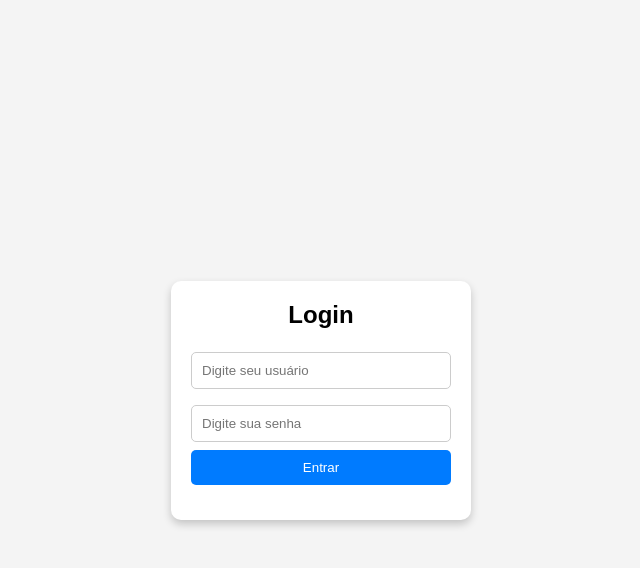
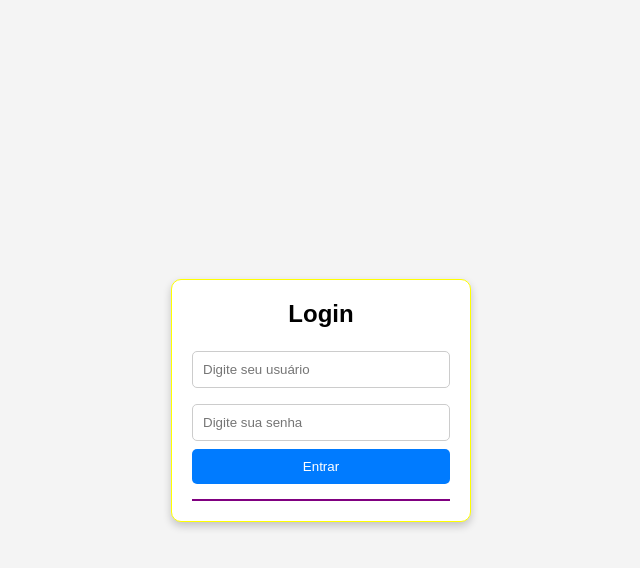
Before and after one commit to SicKera/logica-programacao-umc, a PHP site: page / in a window 1280 px wide. Shown: the top 568 px of the page, without its empty margins (319-959 px from the left). Run offline with PHP 8.4, Linux system fonts and the light colour scheme.

Commit message:
Update Aula 14
.

```diff
--- a/Aula 14 - Estruturas Condicionais/Login/style.css
+++ b/Aula 14 - Estruturas Condicionais/Login/style.css
@@ -20,6 +20,7 @@ body {
     box-shadow: 0px 4px 8px rgba(0, 0, 0, 0.2);
     width: 300px;
     text-align: center;
+    border: 1px solid yellow;
 }
 
 h2 {
@@ -50,6 +51,8 @@ button:hover {
 }
 
 #mensagem {
+    font-family: comic sans-serif;
     margin-top: 15px;
     font-weight: bold;
+    border: 1px solid purple;
 }
```
